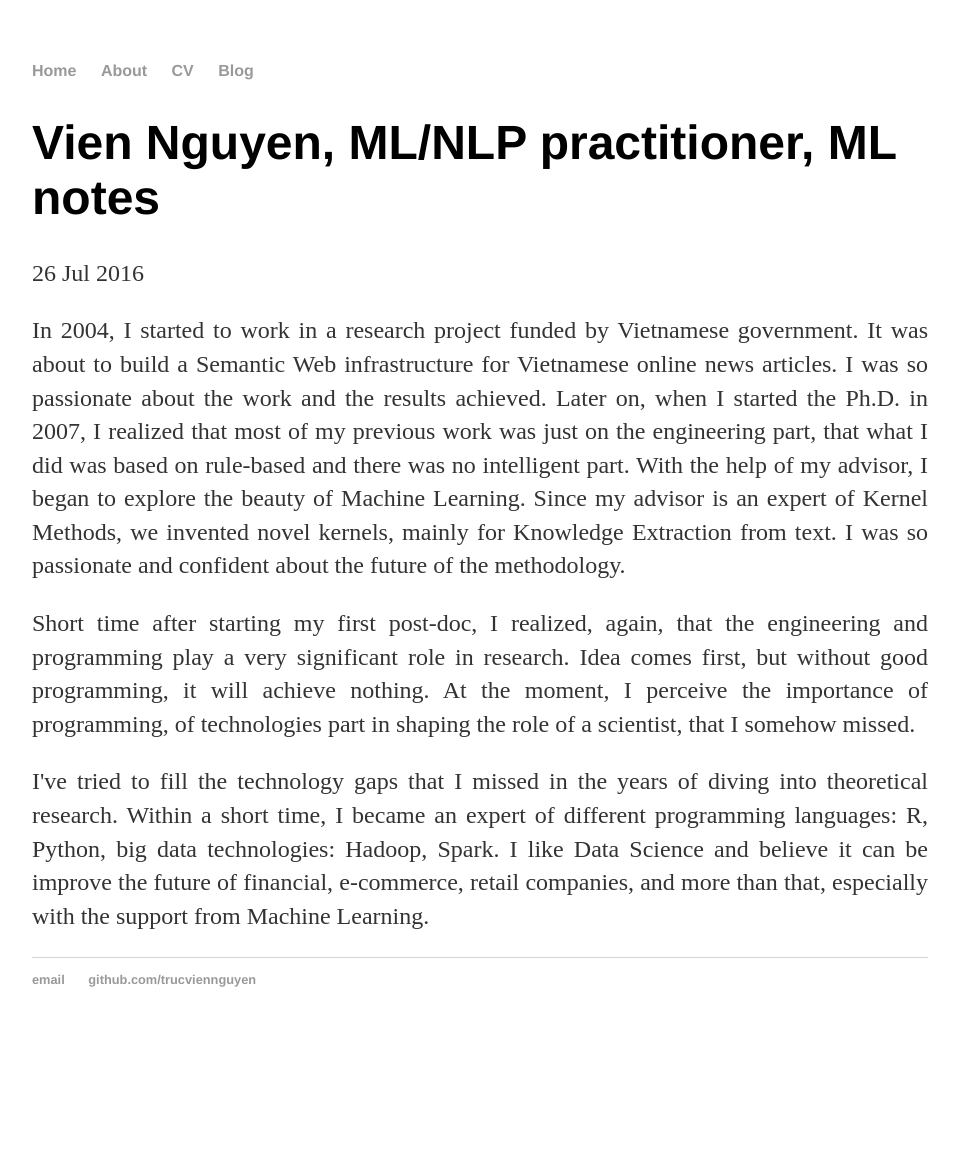
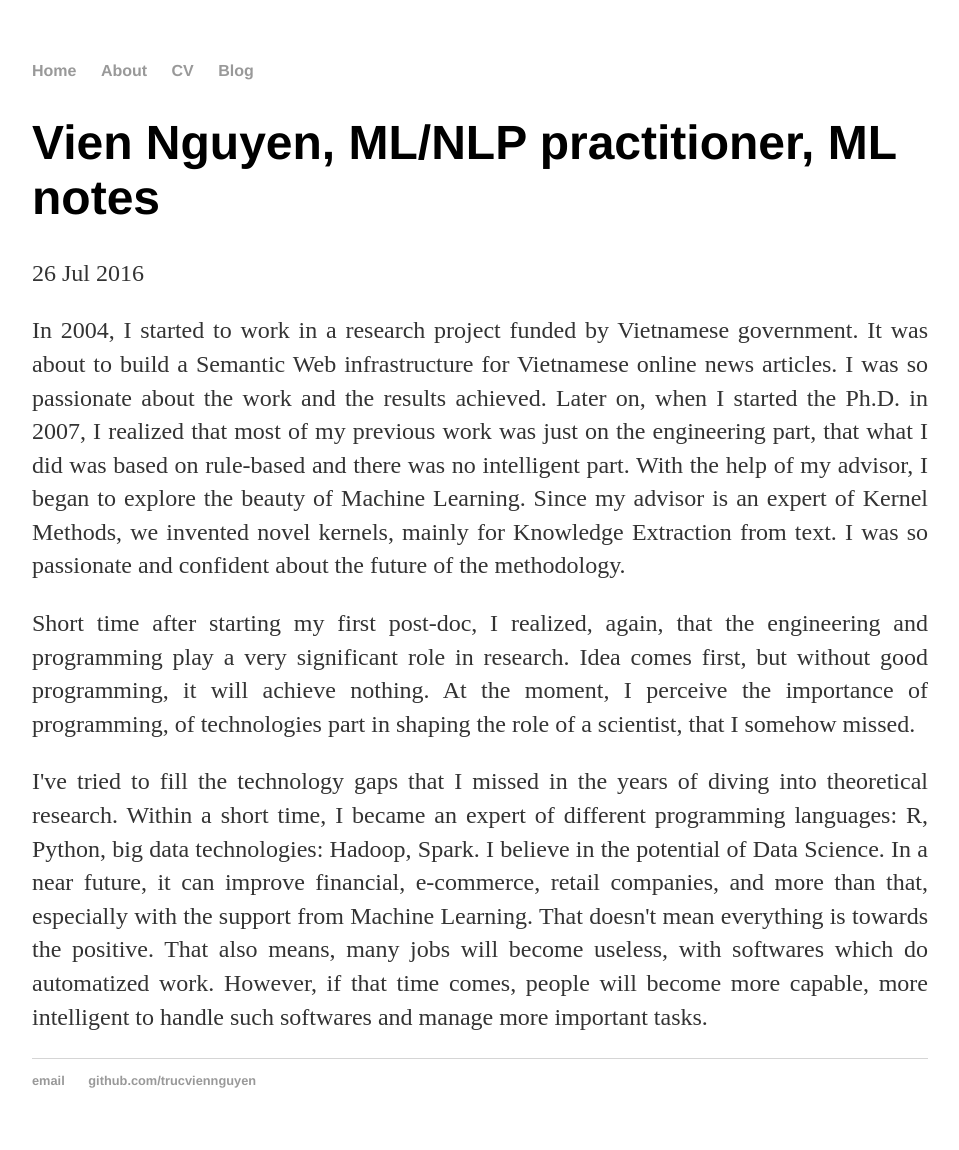
Before and after one commit to trucviennguyen/trucviennguyen.github.io, a Jekyll site: the page built from _posts/2016-07-26-Vien-Nguyen-ML-notes.md, in a window 1280 px wide. Shown: the whole page, without its empty margins (160-1119 px from the left). Built offline with Jekyll 4.4.1, drawn with Linux system fonts in a browser that asks for light colours; before the commit the page ends 1049 px from its top, so only the background shows below that.

Commit message:
Updating blog posts.

```diff
--- a/_posts/2016-07-26-Vien-Nguyen-ML-notes.md
+++ b/_posts/2016-07-26-Vien-Nguyen-ML-notes.md
@@ -11,7 +11,7 @@ In 2004, I started to work in a research project funded by Vietnamese government
 Short time after starting my first post-doc, I realized, again, that the engineering and programming play a very significant role in research. Idea comes first, but without good programming, it will achieve nothing. At the moment, I perceive the importance of programming, of technologies part in shaping the role of a scientist, that I somehow missed.
 </p>
 <p align = "justify">
-I've tried to fill the technology gaps that I missed in the years of diving into theoretical research. Within a short time, I became an expert of different programming languages: R, Python, big data technologies: Hadoop, Spark. I like Data Science and believe it can be improve the future of financial, e-commerce, retail companies, and more than that, especially with the support from Machine Learning.
+I've tried to fill the technology gaps that I missed in the years of diving into theoretical research. Within a short time, I became an expert of different programming languages: R, Python, big data technologies: Hadoop, Spark. I believe in the potential of Data Science. In a near future, it can improve financial, e-commerce, retail companies, and more than that, especially with the support from Machine Learning. That doesn't mean everything is towards the positive. That also means, many jobs will become useless, with softwares which do automatized work. However, if that time comes, people will become more capable, more intelligent to handle such softwares and manage more important tasks.
 </p>
 <div>
 <script>
```
Also changed, not shown: 1 other file.
